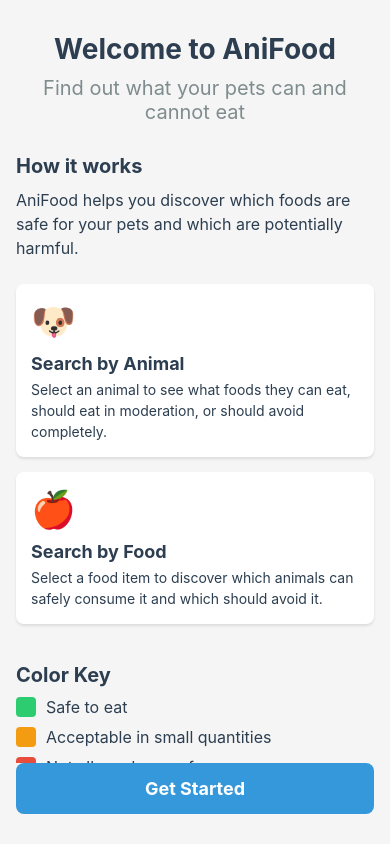
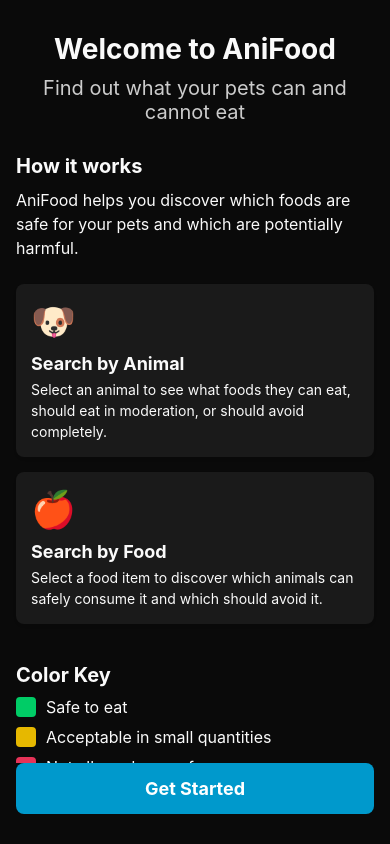
Before and after one commit to Xymoh/anifoodie, a React Native app: screen /AnimalDetail in a window 390 px wide. Built offline with nearby package versions, Linux system fonts and the light colour scheme.

Commit message:
dark theme

```diff
--- a/App.tsx
+++ b/App.tsx
@@ -8,7 +8,7 @@
   return (
     <SafeAreaProvider>
       <AppNavigator />
-      <StatusBar style="auto" />
+      <StatusBar style="light" />
     </SafeAreaProvider>
   );
 }
--- a/app.json
+++ b/app.json
@@ -5,12 +5,13 @@
     "version": "1.0.0",
     "orientation": "portrait",
     "icon": "./assets/icon.png",
-    "userInterfaceStyle": "light",
+    "userInterfaceStyle": "dark",
+    "statusBarStyle": "light",
     "newArchEnabled": true,
     "splash": {
       "image": "./assets/splash-icon.png",
       "resizeMode": "contain",
-      "backgroundColor": "#ffffff"
+      "backgroundColor": "#121212"
     },
     "ios": {
       "supportsTablet": true,
@@ -22,7 +23,7 @@
     "android": {
       "adaptiveIcon": {
         "foregroundImage": "./assets/adaptive-icon.png",
-        "backgroundColor": "#ffffff"
+        "backgroundColor": "#121212"
       },
       "edgeToEdgeEnabled": true,
       "package": "com.cymoh.anifoodie"
--- a/src/navigation/AppNavigator.tsx
+++ b/src/navigation/AppNavigator.tsx
@@ -17,7 +17,7 @@
   <AnimalsStack.Navigator
     screenOptions={{
       headerShadowVisible: false,
-      contentStyle: { backgroundColor: colors.white },
+      contentStyle: { backgroundColor: colors.background },
     }}
   >
     <AnimalsStack.Screen
@@ -43,7 +43,7 @@
   <FoodsStack.Navigator
     screenOptions={{
       headerShadowVisible: false,
-      contentStyle: { backgroundColor: colors.white },
+      contentStyle: { backgroundColor: colors.background },
     }}
   >
     <FoodsStack.Screen
@@ -69,7 +69,7 @@
   <FavoritesStack.Navigator
     screenOptions={{
       headerShadowVisible: false,
-      contentStyle: { backgroundColor: colors.white },
+      contentStyle: { backgroundColor: colors.background },
     }}
   >
     <FavoritesStack.Screen
@@ -99,11 +99,12 @@
         tabBarLabelStyle: {
           fontSize: 12,
           fontWeight: "500",
+          color: colors.gray800,
         },
         tabBarStyle: {
-          backgroundColor: colors.white,
+          backgroundColor: colors.gray200,
           borderTopWidth: 1,
-          borderTopColor: colors.gray200,
+          borderTopColor: colors.gray300,
           ...shadow.tab,
         },
         headerShown: false,
--- a/src/styles/colors.ts
+++ b/src/styles/colors.ts
@@ -4,53 +4,53 @@
  */
 export const colors = {
   // Primary colors
-  primary: '#3498db',
-  primaryDark: '#2980b9',
-  primaryLight: '#5dade2',
+  primary: '#0099CC',
+  primaryDark: '#007799',
+  primaryLight: '#33BBEE',
 
   // Secondary colors
-  secondary: '#f1c40f',
-  secondaryDark: '#f39c12',
-  secondaryLight: '#f9e79f',
+  secondary: '#FF00FF',
+  secondaryDark: '#CC00FF',
+  secondaryLight: '#FF80FF',
 
   // Status colors
-  success: '#2ecc71',
-  warning: '#f39c12',
-  error: '#e74c3c',
-  info: '#3498db',
+  success: '#00CC66',
+  warning: '#E6B800',
+  error: '#E63358',
+  info: '#0099CC',
 
   // Neutral colors
   white: '#ffffff',
   black: '#000000',
 
   // Grays
-  gray100: '#f5f5f5',
-  gray200: '#ecf0f1',
-  gray300: '#dde4e6',
-  gray400: '#bdc3c7',
-  gray500: '#95a5a6',
-  gray600: '#7f8c8d',
-  gray700: '#34495e',
-  gray800: '#2c3e50',
-  gray900: '#1a2530',
+  gray100: '#0A0A0A',
+  gray200: '#1A1A1A',
+  gray300: '#2C2C2C',
+  gray400: '#444444',
+  gray500: '#777777',
+  gray600: '#999999',
+  gray700: '#CCCCCC',
+  gray800: '#E6E6E6',
+  gray900: '#FAFAFA',
 
   // Transparent colors
   transparent: 'transparent',
-  semiTransparent: 'rgba(0, 0, 0, 0.1)',
+  semiTransparent: 'rgba(0, 0, 0, 0.5)',
 };
 
 // Semantic color assignments
 export const semanticColors = {
   // Text
-  textPrimary: colors.gray800,
-  textSecondary: colors.gray600,
-  textMuted: colors.gray500,
+  textPrimary: colors.gray900,
+  textSecondary: colors.gray700,
+  textMuted: colors.gray600,
   textLight: colors.white,
 
   // Backgrounds
   background: colors.gray100,
-  card: colors.white,
-  header: colors.white,
+  card: colors.gray200,
+  header: colors.gray100,
 
   // Status indicators
   statusAllowed: colors.success,
```
